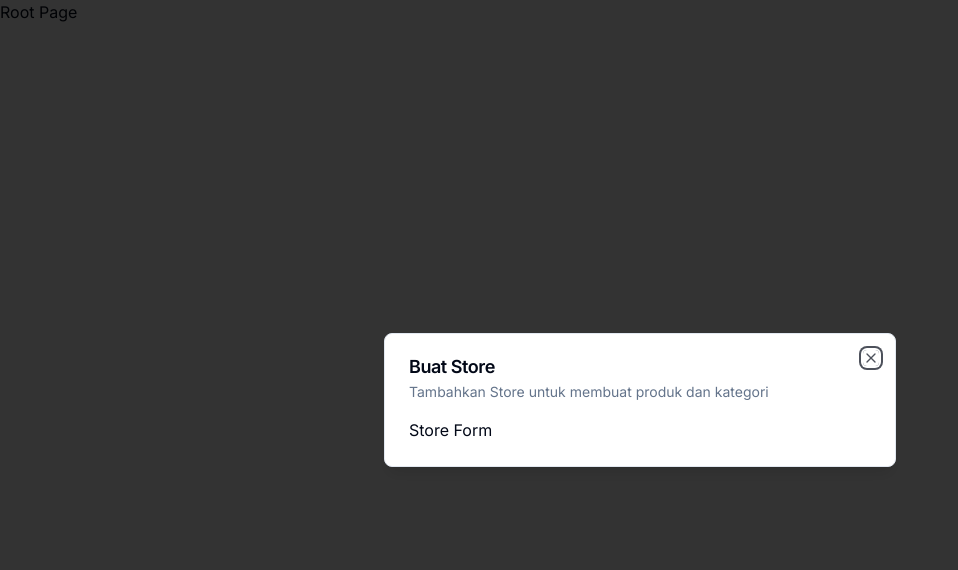
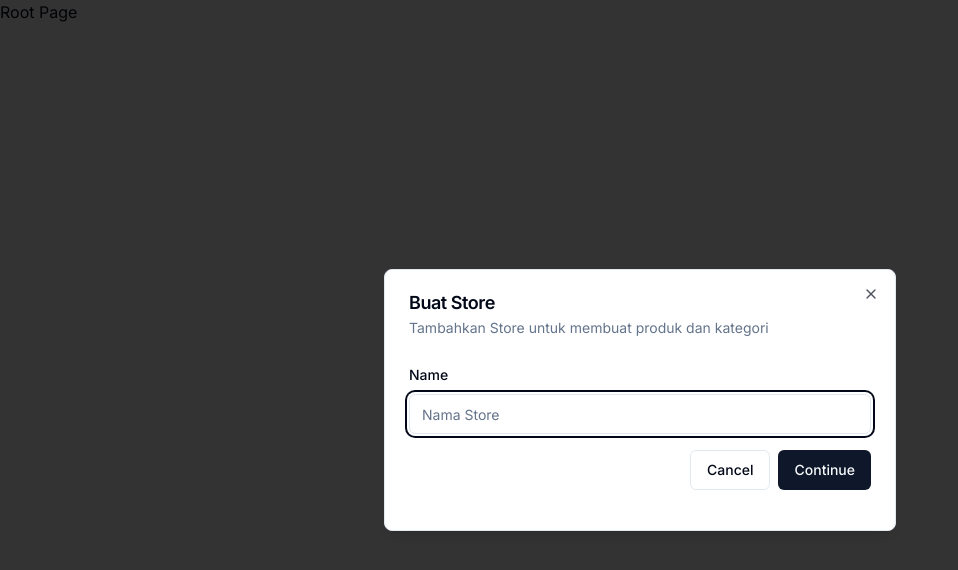
Before and after one commit to hauzanrafiattallah/blanja-admin, a Next.js app: page / in a window 1280 px wide. Shown: the top 570 px of the page, without its empty margins (0-958 px from the left). Built offline with nearby package versions, Linux system fonts and the light colour scheme.

Commit message:
EC-4 || Add StoreModal component with form validation using Zod and React Hook Form || HauzanDev

```diff
--- a/components/modals/store-modals.tsx
+++ b/components/modals/store-modals.tsx
@@ -2,9 +2,39 @@
 
 import { useStoreModal } from "@/hooks/use-store-modal";
 import Modal from "../ui/modal";
+import * as z from "zod";
+import { useForm } from "react-hook-form";
+import { zodResolver } from "@hookform/resolvers/zod";
+import {
+  Form,
+  FormControl,
+  FormField,
+  FormItem,
+  FormLabel,
+  FormMessage,
+} from "../ui/form";
+import { Input } from "../ui/input";
+import { Button } from "../ui/button";
+
+const formSchema = z.object({
+  name: z.string().nonempty("Nama tidak boleh kosong"),
+});
+
+const onSubmit = async (values: z.infer<typeof formSchema>) => {
+  // TODO: Buat Store
+  console.log(values);
+};
 
 export const StoreModal = () => {
   const storeModal = useStoreModal();
+
+  const form = useForm<z.infer<typeof formSchema>>({
+    resolver: zodResolver(formSchema),
+    defaultValues: {
+      name: "",
+    },
+  });
+
   return (
     <Modal
       title="Buat Store"
@@ -12,7 +42,39 @@ export const StoreModal = () => {
       isOpen={storeModal.isOpen}
       onClose={storeModal.onClose}
     >
-      Store Form
+      <div>
+        <div className="space-y-4 py-2 pb-4">
+          <Form {...form}>
+            <form onSubmit={form.handleSubmit(onSubmit)}>
+              <FormField
+                control={form.control}
+                name="name"
+                render={({ field }) => (
+                  <FormItem>
+                    <FormLabel>Name</FormLabel>
+                    <FormControl>
+                      <Input
+                        {...field}
+                        placeholder="Nama Store"
+                        className="input"
+                      />
+                    </FormControl>
+                    <FormMessage>
+                      {form.formState.errors.name?.message}
+                    </FormMessage>
+                  </FormItem>
+                )}
+              />
+              <div className="flex items-center justify-end space-x-2 pt-4 w-full">
+                <Button variant={"outline"} onClick={storeModal.onClose}>
+                  Cancel
+                </Button>
+                <Button type="submit">Continue</Button>
+              </div>
+            </form>
+          </Form>
+        </div>
+      </div>
     </Modal>
   );
 };
--- /dev/null
+++ b/components/ui/form.tsx
@@ -0,0 +1,178 @@
+"use client"
+
+import * as React from "react"
+import * as LabelPrimitive from "@radix-ui/react-label"
+import { Slot } from "@radix-ui/react-slot"
+import {
+  Controller,
+  ControllerProps,
+  FieldPath,
+  FieldValues,
+  FormProvider,
+  useFormContext,
+} from "react-hook-form"
+
+import { cn } from "@/lib/utils"
+import { Label } from "@/components/ui/label"
+
+const Form = FormProvider
+
+type FormFieldContextValue<
+  TFieldValues extends FieldValues = FieldValues,
+  TName extends FieldPath<TFieldValues> = FieldPath<TFieldValues>
+> = {
+  name: TName
+}
+
+const FormFieldContext = React.createContext<FormFieldContextValue>(
+  {} as FormFieldContextValue
+)
+
+const FormField = <
+  TFieldValues extends FieldValues = FieldValues,
+  TName extends FieldPath<TFieldValues> = FieldPath<TFieldValues>
+>({
+  ...props
+}: ControllerProps<TFieldValues, TName>) => {
+  return (
+    <FormFieldContext.Provider value={{ name: props.name }}>
+      <Controller {...props} />
+    </FormFieldContext.Provider>
+  )
+}
+
+const useFormField = () => {
+  const fieldContext = React.useContext(FormFieldContext)
+  const itemContext = React.useContext(FormItemContext)
+  const { getFieldState, formState } = useFormContext()
+
+  const fieldState = getFieldState(fieldContext.name, formState)
+
+  if (!fieldContext) {
+    throw new Error("useFormField should be used within <FormField>")
+  }
+
+  const { id } = itemContext
+
+  return {
+    id,
+    name: fieldContext.name,
+    formItemId: `${id}-form-item`,
+    formDescriptionId: `${id}-form-item-description`,
+    formMessageId: `${id}-form-item-message`,
+    ...fieldState,
+  }
+}
+
+type FormItemContextValue = {
+  id: string
+}
+
+const FormItemContext = React.createContext<FormItemContextValue>(
+  {} as FormItemContextValue
+)
+
+const FormItem = React.forwardRef<
+  HTMLDivElement,
+  React.HTMLAttributes<HTMLDivElement>
+>(({ className, ...props }, ref) => {
+  const id = React.useId()
+
+  return (
+    <FormItemContext.Provider value={{ id }}>
+      <div ref={ref} className={cn("space-y-2", className)} {...props} />
+    </FormItemContext.Provider>
+  )
+})
+FormItem.displayName = "FormItem"
+
+const FormLabel = React.forwardRef<
+  React.ElementRef<typeof LabelPrimitive.Root>,
+  React.ComponentPropsWithoutRef<typeof LabelPrimitive.Root>
+>(({ className, ...props }, ref) => {
+  const { error, formItemId } = useFormField()
+
+  return (
+    <Label
+      ref={ref}
+      className={cn(error && "text-destructive", className)}
+      htmlFor={formItemId}
+      {...props}
+    />
+  )
+})
+FormLabel.displayName = "FormLabel"
+
+const FormControl = React.forwardRef<
+  React.ElementRef<typeof Slot>,
+  React.ComponentPropsWithoutRef<typeof Slot>
+>(({ ...props }, ref) => {
+  const { error, formItemId, formDescriptionId, formMessageId } = useFormField()
+
+  return (
+    <Slot
+      ref={ref}
+      id={formItemId}
+      aria-describedby={
+        !error
+          ? `${formDescriptionId}`
+          : `${formDescriptionId} ${formMessageId}`
+      }
+      aria-invalid={!!error}
+      {...props}
+    />
+  )
+})
+FormControl.displayName = "FormControl"
+
+const FormDescription = React.forwardRef<
+  HTMLParagraphElement,
+  React.HTMLAttributes<HTMLParagraphElement>
+>(({ className, ...props }, ref) => {
+  const { formDescriptionId } = useFormField()
+
+  return (
+    <p
+      ref={ref}
+      id={formDescriptionId}
+      className={cn("text-sm text-muted-foreground", className)}
+      {...props}
+    />
+  )
+})
+FormDescription.displayName = "FormDescription"
+
+const FormMessage = React.forwardRef<
+  HTMLParagraphElement,
+  React.HTMLAttributes<HTMLParagraphElement>
+>(({ className, children, ...props }, ref) => {
+  const { error, formMessageId } = useFormField()
+  const body = error ? String(error?.message) : children
+
+  if (!body) {
+    return null
+  }
+
+  return (
+    <p
+      ref={ref}
+      id={formMessageId}
+      className={cn("text-sm font-medium text-destructive", className)}
+      {...props}
+    >
+      {body}
+    </p>
+  )
+})
+FormMessage.displayName = "FormMessage"
+
+export {
+  useFormField,
+  Form,
+  FormItem,
+  FormLabel,
+  FormControl,
+  FormDescription,
+  FormMessage,
+  FormField,
+}
--- /dev/null
+++ b/components/ui/input.tsx
@@ -0,0 +1,22 @@
+import * as React from "react"
+
+import { cn } from "@/lib/utils"
+
+const Input = React.forwardRef<HTMLInputElement, React.ComponentProps<"input">>(
+  ({ className, type, ...props }, ref) => {
+    return (
+      <input
+        type={type}
+        className={cn(
+          "flex h-10 w-full rounded-md border border-input bg-background px-3 py-2 text-base ring-offset-background file:border-0 file:bg-transparent file:text-sm file:font-medium file:text-foreground placeholder:text-muted-foreground focus-visible:outline-none focus-visible:ring-2 focus-visible:ring-ring focus-visible:ring-offset-2 disabled:cursor-not-allowed disabled:opacity-50 md:text-sm",
+          className
+        )}
+        ref={ref}
+        {...props}
+      />
+    )
+  }
+)
+Input.displayName = "Input"
+
+export { Input }
--- /dev/null
+++ b/components/ui/label.tsx
@@ -0,0 +1,26 @@
+"use client"
+
+import * as React from "react"
+import * as LabelPrimitive from "@radix-ui/react-label"
+import { cva, type VariantProps } from "class-variance-authority"
+
+import { cn } from "@/lib/utils"
+
+const labelVariants = cva(
+  "text-sm font-medium leading-none peer-disabled:cursor-not-allowed peer-disabled:opacity-70"
+)
+
+const Label = React.forwardRef<
+  React.ElementRef<typeof LabelPrimitive.Root>,
+  React.ComponentPropsWithoutRef<typeof LabelPrimitive.Root> &
+    VariantProps<typeof labelVariants>
+>(({ className, ...props }, ref) => (
+  <LabelPrimitive.Root
+    ref={ref}
+    className={cn(labelVariants(), className)}
+    {...props}
+  />
+))
+Label.displayName = LabelPrimitive.Root.displayName
+
+export { Label }
--- a/package.json
+++ b/package.json
@@ -9,7 +9,9 @@
     "lint": "next lint"
   },
   "dependencies": {
+    "@hookform/resolvers": "^3.10.0",
     "@radix-ui/react-dialog": "^1.1.4",
+    "@radix-ui/react-label": "^2.1.1",
     "@radix-ui/react-slot": "^1.1.1",
     "class-variance-authority": "^0.7.1",
     "clsx": "^2.1.1",
@@ -17,8 +19,10 @@
     "next": "14.2.23",
     "react": "^18",
     "react-dom": "^18",
+    "react-hook-form": "^7.54.2",
     "tailwind-merge": "^2.6.0",
     "tailwindcss-animate": "^1.0.7",
+    "zod": "^3.24.1",
     "zustand": "^5.0.3"
   },
   "devDependencies": {
```
Also changed, not shown: middleware.ts (added, +9 -0 lines), 1 other file (tests, documents, lock files or other folders).
